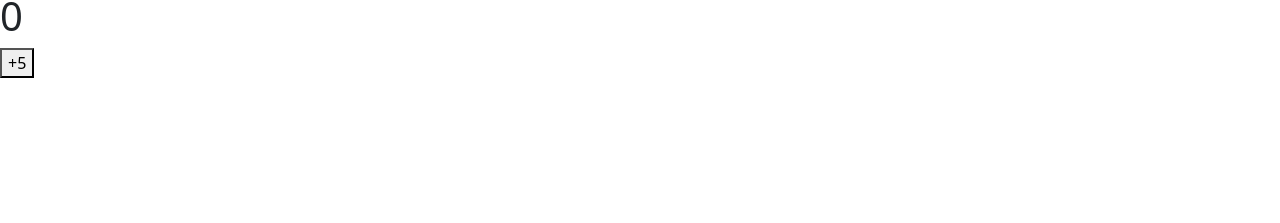
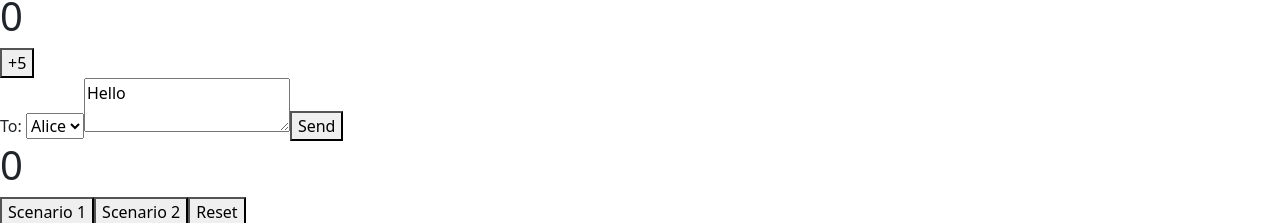
Before and after one commit to MirjanaPanic/learning-app, a React (Create React App) app: page / in a window 1280 px wide. Shown: the part 2705-2928 px from the top of the page. Before the commit the page ends 2783 px from the top, so only its background shows below. Built offline with nearby package versions, Linux system fonts and the light colour scheme.

Commit message:
state update

```diff
--- a/src/components/Batching.jsx
+++ b/src/components/Batching.jsx
@@ -14,7 +14,7 @@ export default function Batch() {
       <button
         onClick={() => {
           setNumber(number + 5);
-          alert(number);
+          alert(number); //prikazace tekucu vrednost state-a number, a to je 0 (from initial render)
         }}
       >
         +5
--- /dev/null
+++ b/src/components/FunctionalSet.jsx
@@ -0,0 +1,26 @@
+//razlika izmedju funkcionalnog azuriranja stanja i obicnog.
+//funkcionalni uzima iz queue update-a poslednju azuriranu vrednost stanja
+//obicno azuriranje uzima vrednost stanja iz prethodnog snapshot-a
+import { useState } from "react";
+
+export default function FuncSet() {
+  const [number, setNumber] = useState(0);
+  //0+5=5, 5+1=6
+  function handleClick1() {
+    setNumber(number + 5);
+    setNumber((n) => n + 1);
+  }
+  //0+1=1, 0+5=5
+  function handleClick2() {
+    setNumber((n) => n + 1);
+    setNumber(number + 5);
+  }
+  return (
+    <>
+      <h1>{number}</h1>
+      <button onClick={handleClick1}> Scenario 1</button>
+      <button onClick={handleClick2}> Scenario 2</button>
+      <button onClick={() => setNumber(0)}>Reset</button>
+    </>
+  );
+}
--- /dev/null
+++ b/src/components/Snap.jsx
@@ -0,0 +1,33 @@
+import { useState } from 'react';
+
+export default function Snap2() {
+  const [to, setTo] = useState('Alice');
+  const [message, setMessage] = useState('Hello');
+
+  function handleSubmit(e) {
+    e.preventDefault();
+    setTimeout(() => {
+      alert(`You said ${message} to ${to}`);
+    }, 5000);
+  }
+
+  return (
+    <form onSubmit={handleSubmit}>
+      <label>
+        To:{' '}
+        <select
+          value={to}
+          onChange={e => setTo(e.target.value)}>
+          <option value="Alice">Alice</option>
+          <option value="Bob">Bob</option>
+        </select>
+      </label>
+      <textarea
+        placeholder="Message"
+        value={message}
+        onChange={e => setMessage(e.target.value)}
+      />
+      <button type="submit">Send</button>
+    </form>
+  );
+}
--- a/src/index.js
+++ b/src/index.js
@@ -14,6 +14,8 @@ import Stanja from "./components/Stanja";
 import Forma from "./components/Forma";
 import Snap from "./components/Snapshot";
 import Batch from "./components/Batching";
+import Snap2 from "./components/Snap";
+import FuncSet from "./components/FunctionalSet";
 
 //React ovde u root div u index.html renderuje sve ostalo, sve ove komponente koje se pozivaju u okviru render() funkcije.
 //INITIAL RENDER
@@ -35,6 +37,8 @@ root.render(
     <Forma />
     <Snap />
     <Batch />
+    <Snap2 />
+    <FuncSet/>
   </>
   //</React.StrictMode>
 );
```
